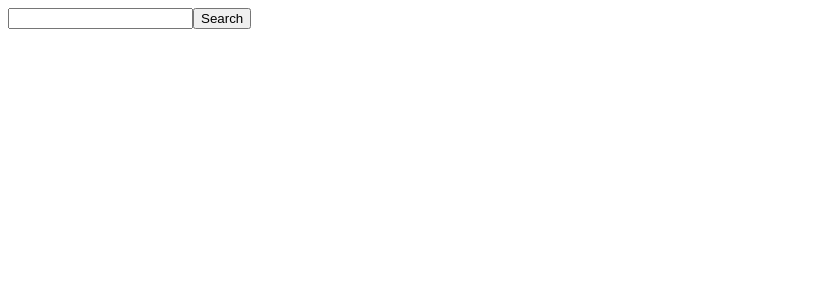
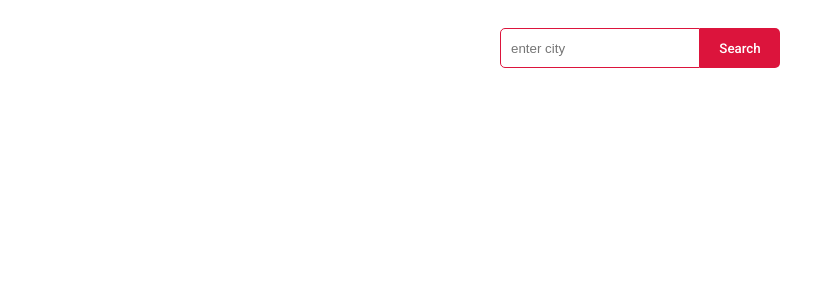
Before and after one commit to Holbootla/temperature-chart, a React (Create React App) app: page / in a window 1280 px wide. Shown: the top 300 px of the page, without its empty margins (0-835 px from the left). Built offline with nearby package versions, Linux system fonts and the light colour scheme.

Commit message:
feat: add styling

```diff
--- a/src/features/chart/Chart.js
+++ b/src/features/chart/Chart.js
@@ -28,7 +28,7 @@ export function Chart() {
   }, [data]);
 
   return (
-    <ResponsiveContainer width={'100%'} height={300}>
+    <ResponsiveContainer width={'100%'} height={'100%'}>
       <BarChart
         width={500}
         height={300}
@@ -45,8 +45,8 @@ export function Chart() {
         <YAxis />
         <Tooltip />
         <Legend />
-        <Bar dataKey='temp' name='Temperature C&#176;' fill='green'>
-          <LabelList dataKey='temp' position='top' />
+        <Bar dataKey='temp' name='Temperature C&#176;' fill='crimson'>
+          <LabelList dataKey='temp' position='insideTop' />
         </Bar>
       </BarChart>
     </ResponsiveContainer>
--- /dev/null
+++ b/src/features/search-bar/SearchBar.css
@@ -0,0 +1,29 @@
+.search-form {
+  margin: 20px 10px;
+  display: flex;
+  align-items: center;
+}
+
+.search-input {
+  width: 200px;
+  height: 40px;
+  padding: 5px 10px;
+  border-radius: 5px 0 0 5px;
+  border: 1px solid crimson;
+}
+
+.search-button {
+  width: 80px;
+  height: 40px;
+  color: white;
+  background-color: crimson;
+  font-family: 'Roboto', sans-serif;
+  font-weight: 500;
+  border-radius: 0 5px 5px 0;
+  border: none;
+  cursor: pointer;
+}
+
+.search-button:hover {
+  background-color: rgba(220, 20, 60, 0.685);
+}
--- a/src/features/search-bar/SearchBar.js
+++ b/src/features/search-bar/SearchBar.js
@@ -1,6 +1,7 @@
 import React from 'react';
 import { useDispatch, useSelector } from 'react-redux';
 import { getForecast, setCity, selectSearchBar } from './searchBarSlice';
+import './SearchBar.css';
 
 export function SearchBar() {
   const dispatch = useDispatch();
@@ -18,8 +19,15 @@ export function SearchBar() {
 
   return (
     <form className='search-form' onSubmit={handleSubmit}>
-      <input id='outlined-search' type='search' onChange={handleChange} sx={{ m: 1 }} />
-      <button type='submit'>Search</button>
+      <input
+        className='search-input'
+        type='search'
+        onChange={handleChange}
+        placeholder='enter city'
+      />
+      <button className='search-button' type='submit'>
+        Search
+      </button>
     </form>
   );
 }
--- /dev/null
+++ b/src/index.css
@@ -0,0 +1,6 @@
+#root {
+  display: flex;
+  flex-direction: column;
+  align-items: center;
+  height: calc(100vh - 50px);
+}
--- a/src/index.js
+++ b/src/index.js
@@ -3,6 +3,7 @@ import ReactDOM from 'react-dom';
 import App from './App';
 import { store } from './app/store';
 import { Provider } from 'react-redux';
+import './index.css';
 
 ReactDOM.render(
   <React.StrictMode>
```
